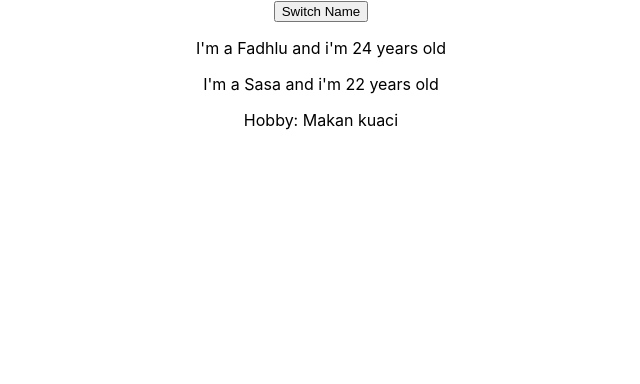
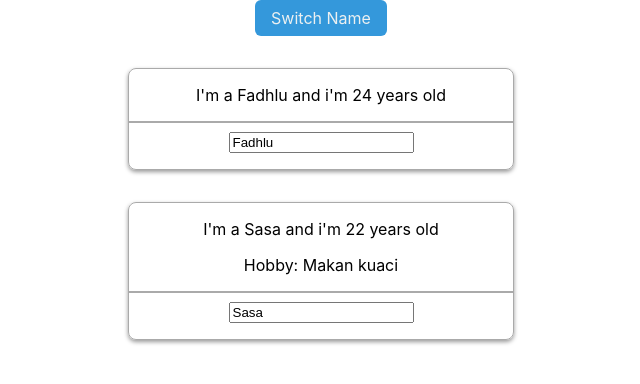
Before and after one commit to dotslashf/react-complete-guide, a React (Create React App) app: page / in a window 1280 px wide. Shown: the top 384 px of the page, without its empty margins (319-959 px from the left). Built offline with nearby package versions, Linux system fonts and the light colour scheme.

Commit message:
adding css

```diff
--- a/src/App.js
+++ b/src/App.js
@@ -19,20 +19,44 @@ class App extends Component {
     });
   };
 
+  inputNameChangedHandler = event => {
+    this.setState({
+      persons: [
+        { name: 'Fadhlu', age: 24 },
+        { name: event.target.value, age: 19 },
+      ],
+    });
+  };
+
   render() {
+    const btnStyle = {
+      backgroundColor: '#3498db',
+      color: '#ecf0f1',
+      borderRadius: '6px',
+      font: 'inherit',
+      padding: '8px 16px',
+      cursor: 'pointer',
+      border: '0px solid #fff',
+    };
+
     return (
       <div className="App">
-        <button onClick={() => this.switchNameHandler('Fadhlu haha')}>
+        <button
+          style={btnStyle}
+          onClick={() => this.switchNameHandler('Fadhlu haha')}
+        >
           Switch Name
         </button>
         <Person
           name={this.state.persons[0].name}
           age={this.state.persons[0].age}
+          inputName={this.inputNameChangedHandler}
         />
         <Person
           name={this.state.persons[1].name}
           age={this.state.persons[1].age}
           click={this.switchNameHandler.bind(this, 'Fadhlu hihi')}
+          inputName={this.inputNameChangedHandler}
         >
           Hobby: Makan kuaci
         </Person>
--- /dev/null
+++ b/src/Person/Person.css
@@ -0,0 +1,13 @@
+.Person {
+  margin: 2rem auto;
+  width: 30%;
+  border: 1px solid #aaa;
+  box-shadow: 0 2px 4px #999;
+  border-radius: 0.5rem;
+  text-align: center;
+  padding-bottom: 1rem;
+}
+
+hr {
+  border: 1px solid #aaa;
+}
--- a/src/Person/Person.js
+++ b/src/Person/Person.js
@@ -1,12 +1,15 @@
 import React from 'react';
+import './Person.css';
 
 const Person = props => {
   return (
-    <div>
+    <div className="Person">
       <p onClick={props.click}>
         I'm a {props.name} and i'm {props.age} years old
       </p>
       <p>{props.children}</p>
+      <hr />
+      <input type="text" onChange={props.inputName} value={props.name} />
     </div>
   );
 };
```
